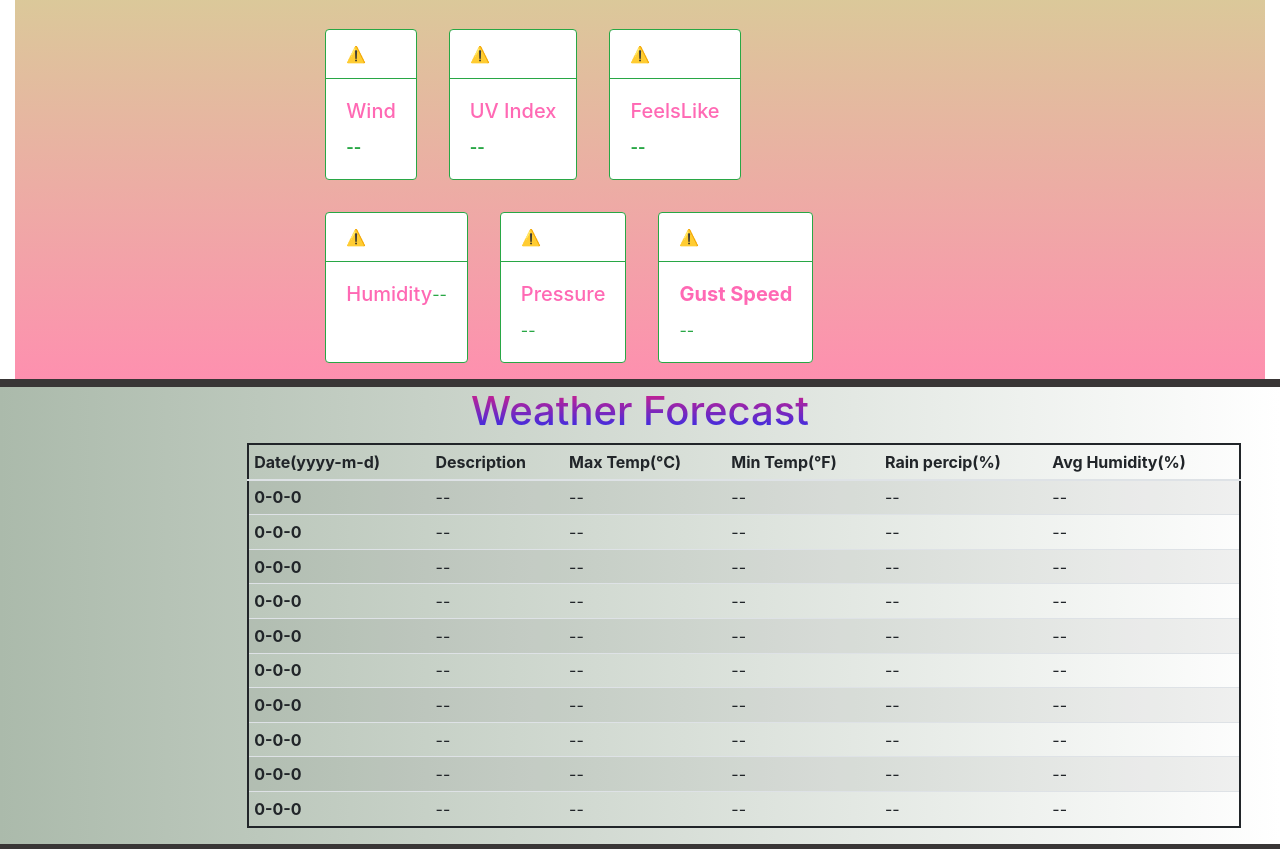
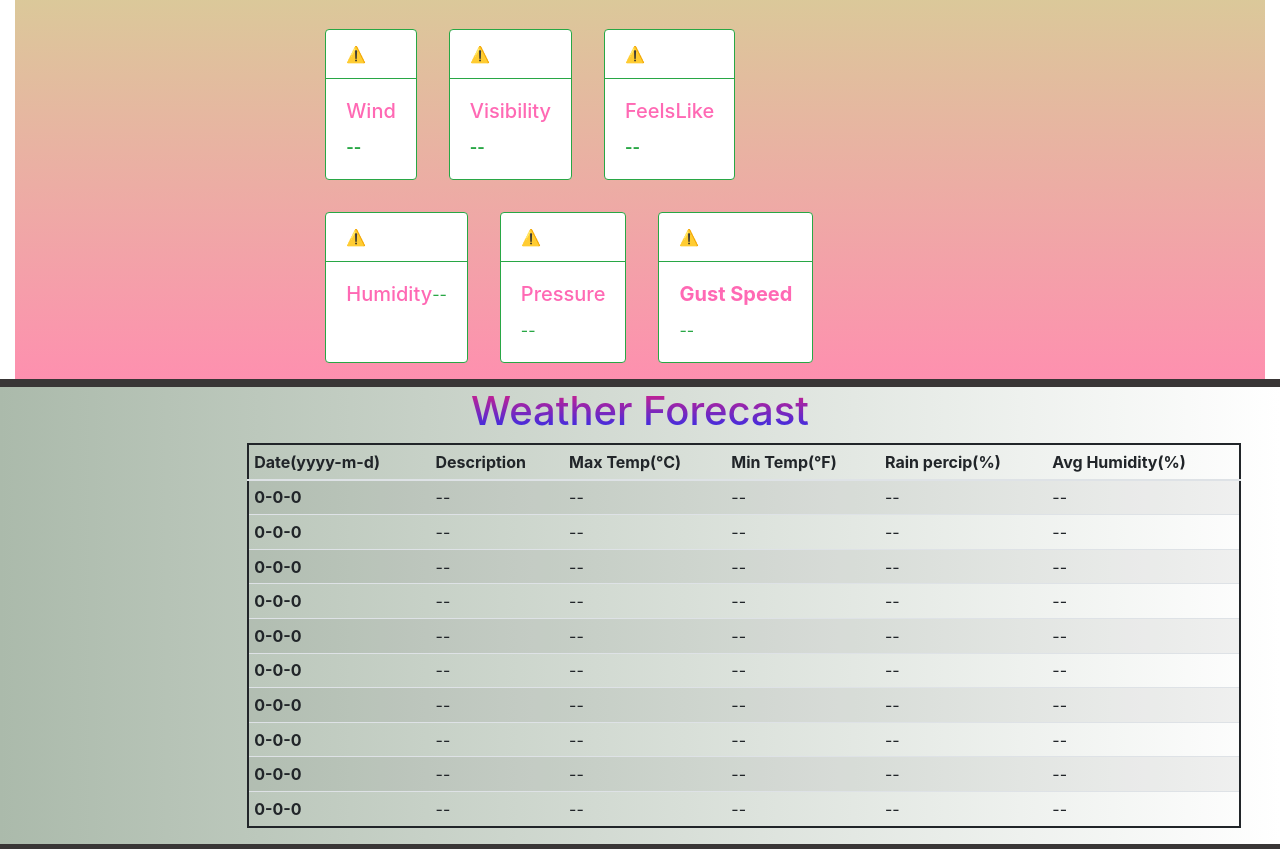
Before and after one commit to universal-coder21/GetWeather, a plain HTML site: page index.html in a window 1280 px wide. Shown: the part 2216-3065 px from the top of the page. Drawn offline with nearby package versions, Linux system fonts and the light colour scheme; no server answers.

Commit message:
index.html

```diff
--- a/index.html
+++ b/index.html
@@ -283,7 +283,7 @@
               </lottie-player>
             </div>
             <div class="card-body text-success ">
-              <h5 class="card-title" style="color:hotpink">UV Index</h5>
+              <h5 class="card-title" style="color:hotpink">Visibility</h5>
               <p class="card-text" id="visibility"><b >--</b></p>
             </div>
 
```
